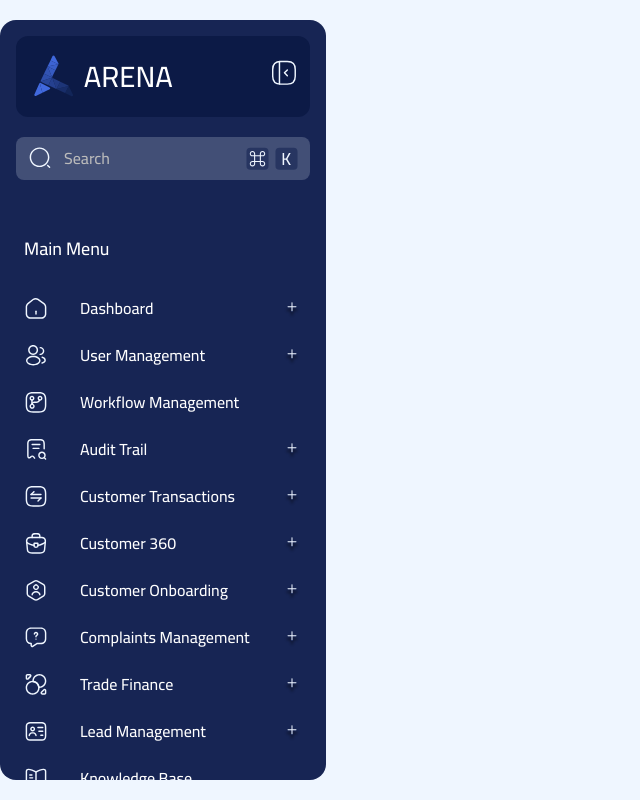
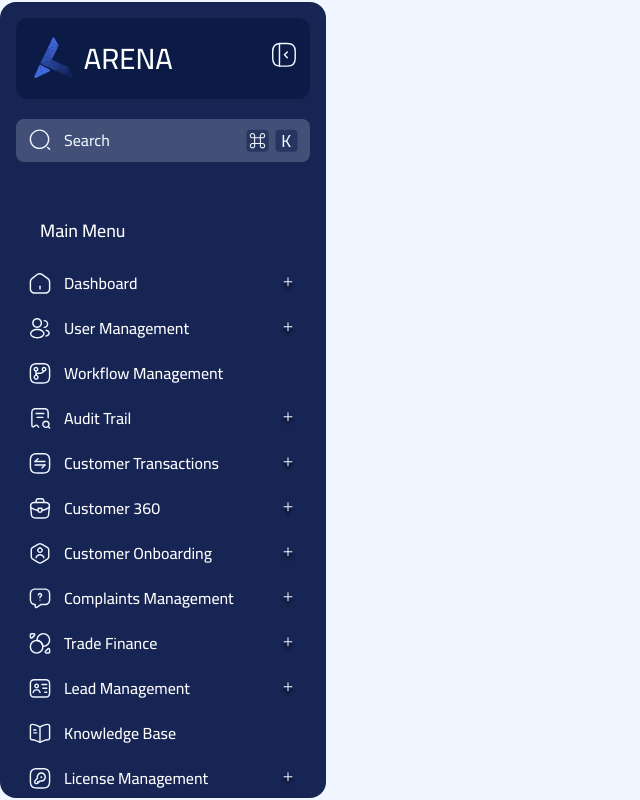
Before and after one commit to TasneemFarraj/Arena, a React (Vite) app: page / in a window 1280 px wide. Shown: the whole page, without its empty margins (0-640 px from the left). Built offline with nearby package versions, Linux system fonts and the light colour scheme.

Commit message:
fix: All side bar DONE

```diff
--- a/src/components/Sidebar/Sidebar.scss
+++ b/src/components/Sidebar/Sidebar.scss
@@ -2,7 +2,7 @@
   font-size: 29.24px;
   line-height: 45.69px;
   width: 326px;
-  height: calc(100vh - 40px);
+  height: calc(100vh - 4px);
   top: 20px;
   left: 296px;
   border-radius: 16px;
@@ -16,15 +16,18 @@
     &.collapsed {
       width: 108px;
       display: flex;
-      padding: 16px;
       flex-direction: column;
       align-items: flex-start;
       flex: 1 0 0;
       align-self: stretch;
 
+      .menu{
+        padding: 12px;
+        justify-content: center;
+
+      }
 
     .header {
-      width: 76px;
       height: 68.71px;
       padding: 6px 12px;
       border-radius: 12px;
@@ -34,12 +37,11 @@
 
     .logo-container {
       border-radius: 12px;
-      background: #0C1A46;
       display: flex;
       justify-content: center;
       align-items: center;
-      width: 60px;
-      height: 60px;
+      width: 39.78px;
+      height: 42.087px;
       align-self: center;
       transition: all 0.3s ease;
     }
@@ -63,7 +65,7 @@
 
       .toggle {
         position: absolute;
-        left: 150px;
+        left: 120px;
         top: 39px;
         display: flex;
         width: 28px;
@@ -78,22 +80,19 @@
         }
       }
     }
-  }
+  }}
   .header-menu{
     font-family: Cairo;
     font-size: 18px;
     font-style: normal;
     font-weight: 500;
     line-height: 25px;
-    padding: 0px 24px;
-    width: 99.97px;
-    height: 41.93px;
-    width: 294px;
+    padding-left: 40px;
+    padding-bottom: 4px;
 
     }
 
   .header {
-    // width: 294px;
     row-gap: 10px;
     height: 68.71px;
     padding: 6px 12px;
@@ -103,9 +102,6 @@
     align-items: center;
     background-color: #0c1a46;
     margin: 16px;
-
-
-
 
     .logo-container {
       display: flex;
@@ -121,7 +117,6 @@
         cursor: pointer;
 
       }
-
       .app-name {
         margin-left: 10px;
         font-weight: 500;
@@ -176,9 +171,8 @@
         font-weight: 500;
         line-height: 25px;
 
-
         &::placeholder {
-          color: #bbb;
+          color: #EFF6FF;
         }
       }
 
@@ -217,7 +211,7 @@
     overflow-y: auto;
 
   &::-webkit-scrollbar {
-    width: 8px;
+    width: 4px;
   }
 
   &::-webkit-scrollbar-thumb {
@@ -238,15 +232,17 @@
       display: flex;
       padding: 8px 12px;
       align-items: center;
-      gap: 12px;
       flex: 1 0 0;
       cursor: pointer;
       transition: background 0.2s ease;
       border-radius: 8px;
-      margin-top: 6px;
-      margin-right: 12px;
-      margin-left: 12px;
-
+      margin-left: 16px;
+      margin-right: 16px;
+      margin-top: 4px;
+      display: flex;
+      align-items: center;
+      gap: 12px;
+      flex: 1 0 0;
       &:hover {
         background: rgba(239, 246, 255, 0.2);
       }
@@ -258,7 +254,6 @@
       .menu-icon {
         width: 24px;
         height: 24px;
-        margin-right: 20px;
       }
 
       .menu-text {
@@ -277,4 +272,3 @@
       }
     }
   }
-}
```
